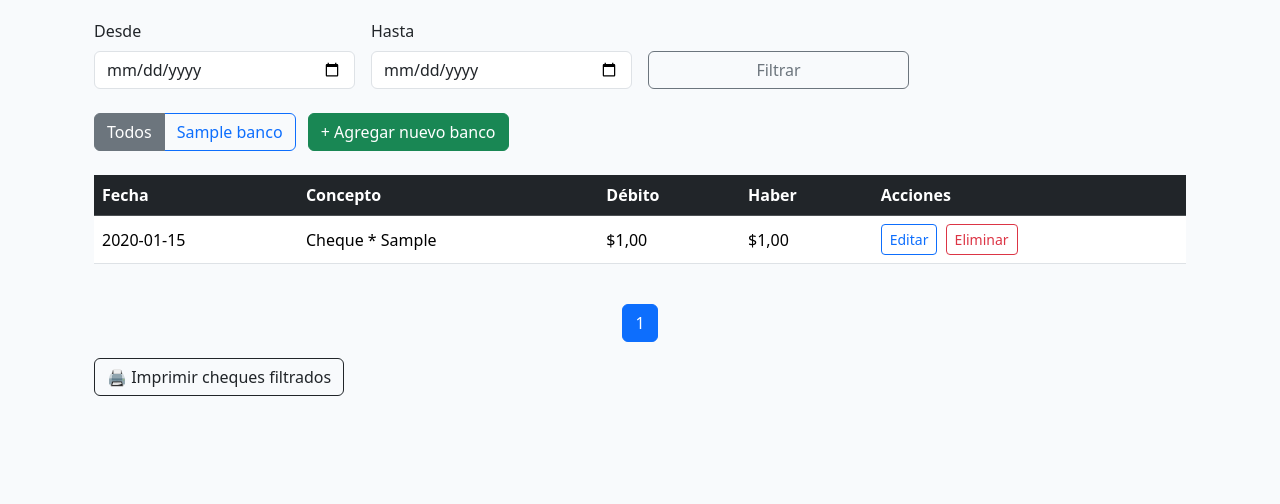
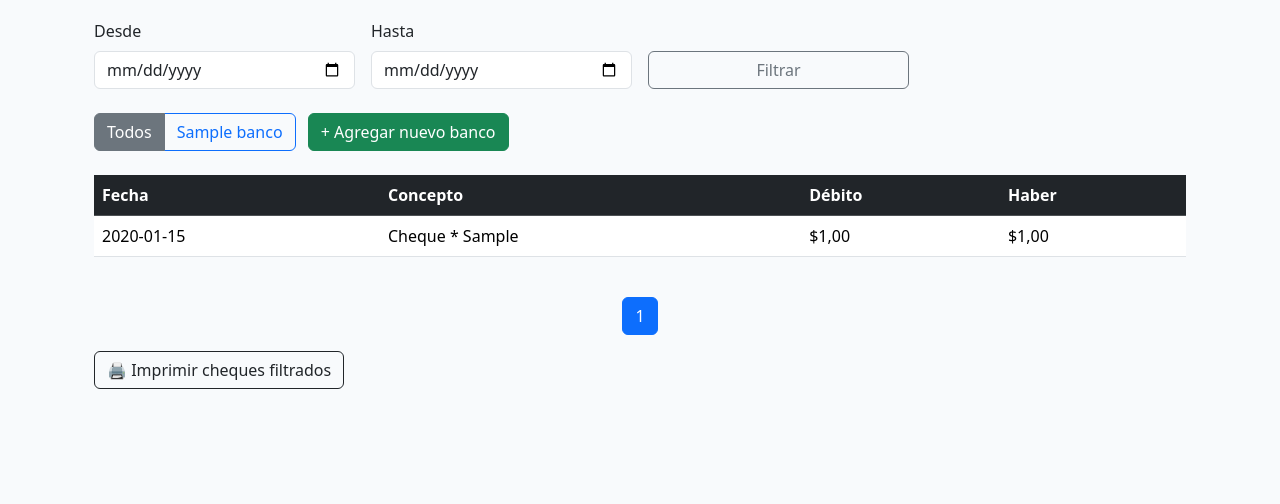
Before and after one commit to KrGabriel/Proyecto-muebleria, a Laravel app: page /proyecciones in a window 1280 px wide. Shown: the part 165-669 px from the top of the page. Run offline with Laravel 12, Linux system fonts and the light colour scheme; a user stored in the database is signed in; tables that the repository leaves empty hold one stand-in row (values such as "Sample post"); parts of the project's set-up code (start-up, migrations or seed data) failed here and were passed over.

Commit message:
Fix: deleted buttons on proyecciones

```diff
--- a/resources/views/proyeccion_cuentas/index.blade.php
+++ b/resources/views/proyeccion_cuentas/index.blade.php
@@ -61,7 +61,6 @@
                     <th scope="col">Concepto</th>
                     <th scope="col">Débito</th>
                     <th scope="col">Haber</th>
-                    <th scope="col">Acciones</th>
                 </tr>
             </thead>
             <tbody>
@@ -71,14 +70,6 @@
                         <td>Cheque * {{ $cheque->numero_cheque }}</td>
                         <td>${{ number_format($cheque->debe, 2, ',', '.') }}</td>
                         <td>${{ number_format($cheque->haber, 2, ',', '.') }}</td>
-                        <td>
-                            <a href="#" class="btn btn-sm btn-outline-primary me-1">Editar</a>
-                            <form action="#" method="POST" class="d-inline">
-                                @csrf
-                                @method('DELETE')
-                                <button class="btn btn-sm btn-outline-danger" onclick="return confirm('¿Eliminar este registro?')">Eliminar</button>
-                            </form>
-                        </td>
                     </tr>
                 @empty
                     <tr><td colspan="5" class="text-center text-muted">No hay proyecciones cargadas.</td></tr>
```
